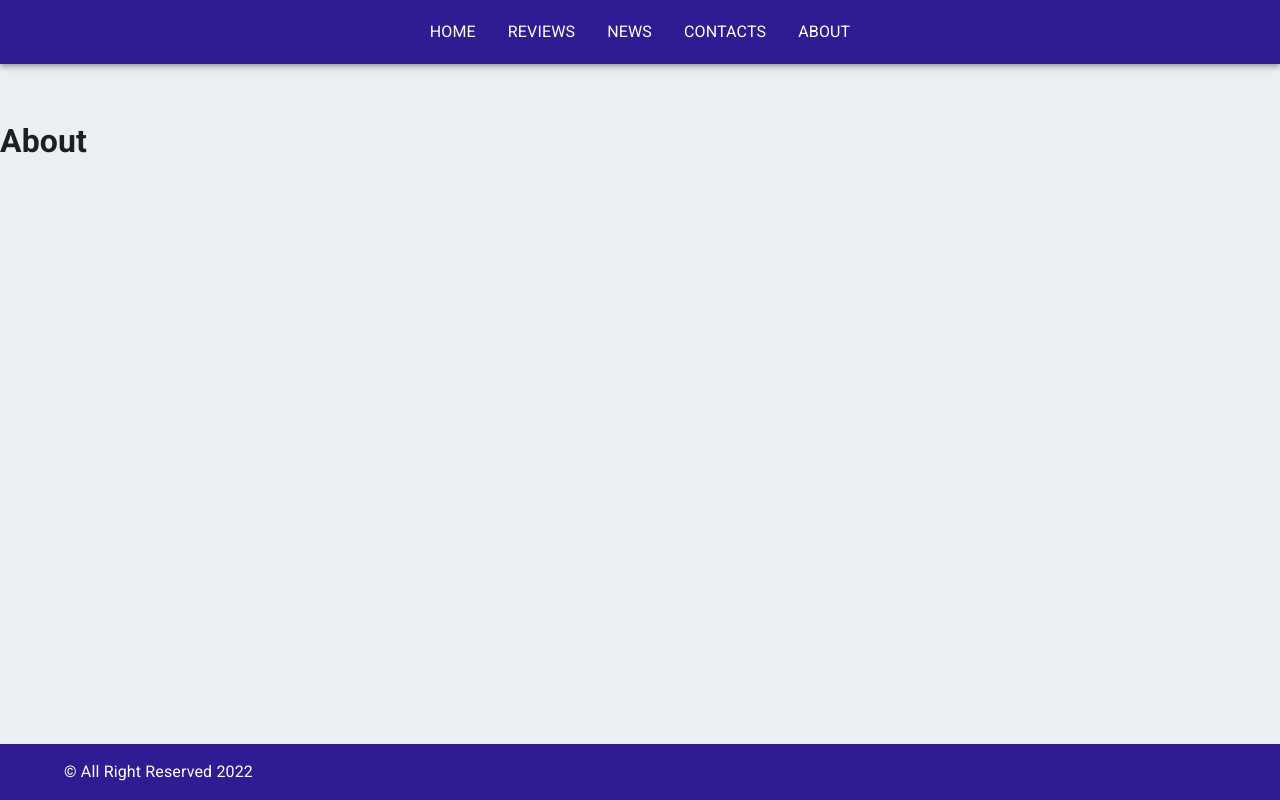
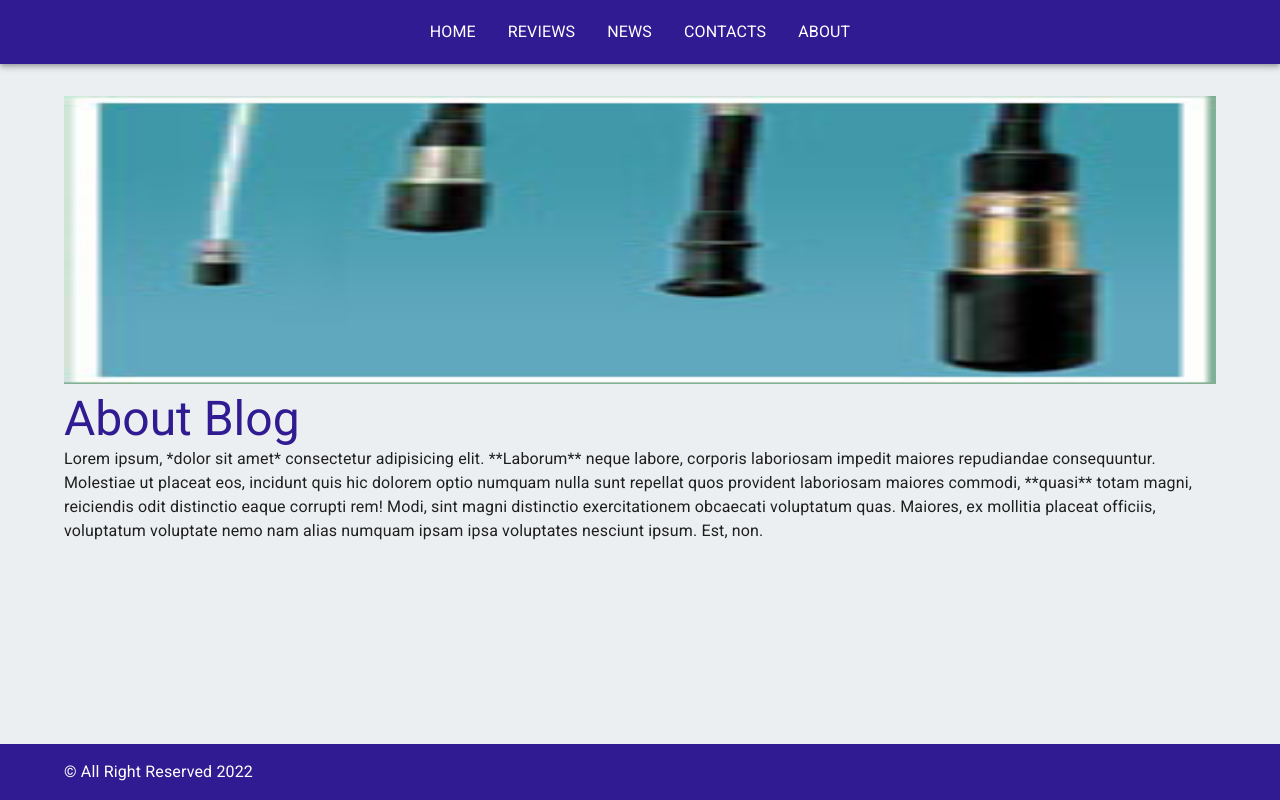
Before and after one commit to antklim89/game_blog, a Next.js app: page /about in a window 1280 px wide. Built offline with nearby package versions, Linux system fonts and the light colour scheme.

Commit message:
created About page

```diff
--- /dev/null
+++ b/layouts/About/About.tsx
@@ -0,0 +1,27 @@
+import Typography from '@mui/material/Typography';
+import Image from 'next/image';
+import { FC } from 'react';
+
+import { IAbout } from '~/types/about';
+
+
+const About: FC<IAbout> = ({ text, image }) => {
+    return (
+        <article>
+            <Image
+                alt="about"
+                height={480}
+                src={image}
+                width={1920}
+            />
+            <Typography component="h1" variant="h3">
+                About Blog
+            </Typography>
+            <Typography>
+                {text}
+            </Typography>
+        </article>
+    );
+};
+
+export default About;
--- /dev/null
+++ b/layouts/About/index.ts
@@ -0,0 +1 @@
+export { default } from './About';
--- a/pages/about.tsx
+++ b/pages/about.tsx
@@ -1,14 +1,24 @@
+import Container from '@mui/material/Container';
 import type { GetStaticProps, NextPage } from 'next';
 
 import Seo from '~/components/Seo';
+import About from '~/layouts/About';
 import Layout from '~/layouts/Layout';
+import { IAbout } from '~/types/about';
+import { getFile } from '~/utils/getFile';
 
 
-const AboutPage: NextPage = () => {
+interface Props {
+    about: IAbout
+}
+
+const AboutPage: NextPage<Props> = ({ about }) => {
     return (
         <Layout>
             <Seo title="about" />
-            <h1>About</h1>
+            <Container>
+                <About {...about} />
+            </Container>
         </Layout>
     );
 };
@@ -16,7 +26,8 @@ const AboutPage: NextPage = () => {
 export default AboutPage;
 
 
-export const getStaticProps: GetStaticProps = async () => {
+export const getStaticProps: GetStaticProps<Props> = async () => {
+    const about = await getFile<IAbout>('about', 'index');
 
-    return { props: { foo: 'bar' } };
+    return { props: { about } };
 };
--- /dev/null
+++ b/public/content/about/index.json
@@ -0,0 +1,4 @@
+{
+  "text": "Lorem ipsum, *dolor sit amet* consectetur adipisicing elit. **Laborum** neque labore, corporis laboriosam impedit maiores repudiandae consequuntur.\n\nMolestiae ut placeat eos, incidunt quis hic dolorem optio numquam nulla sunt repellat quos provident laboriosam maiores commodi, **quasi** totam magni, reiciendis odit distinctio eaque corrupti rem! Modi, sint magni distinctio exercitationem obcaecati voluptatum quas. Maiores, ex mollitia placeat officiis, voluptatum voluptate nemo nam alias numquam ipsam ipsa voluptates nesciunt ipsum. Est, non.",
+  "image": "/content/about/images/image002_new.jpg"
+}
--- /dev/null
+++ b/types/about.ts
@@ -0,0 +1,6 @@
+
+
+export interface IAbout {
+    image: string
+    text: string
+}
```
Also changed, not shown: public/content/about/images/image002_new.jpg (added).
